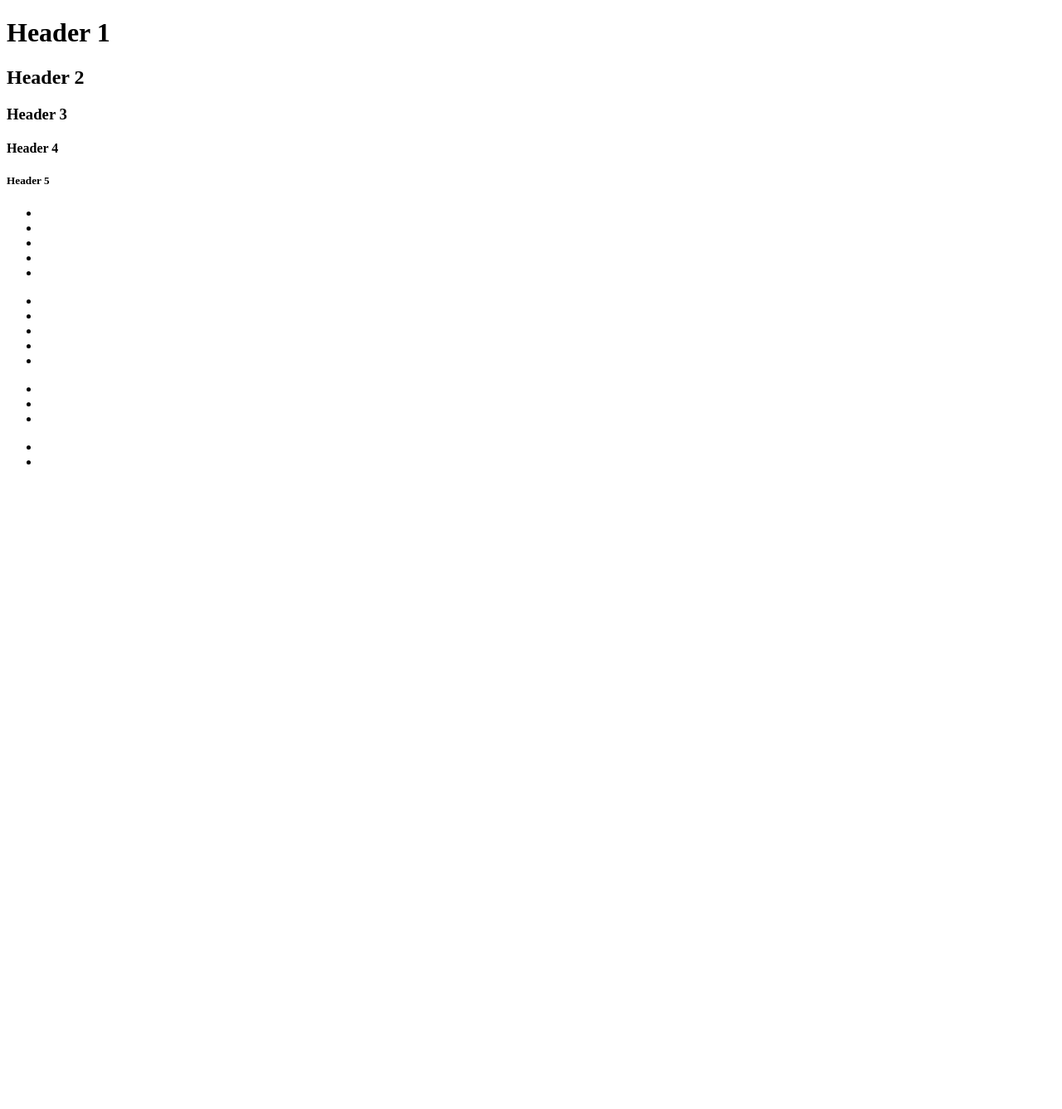
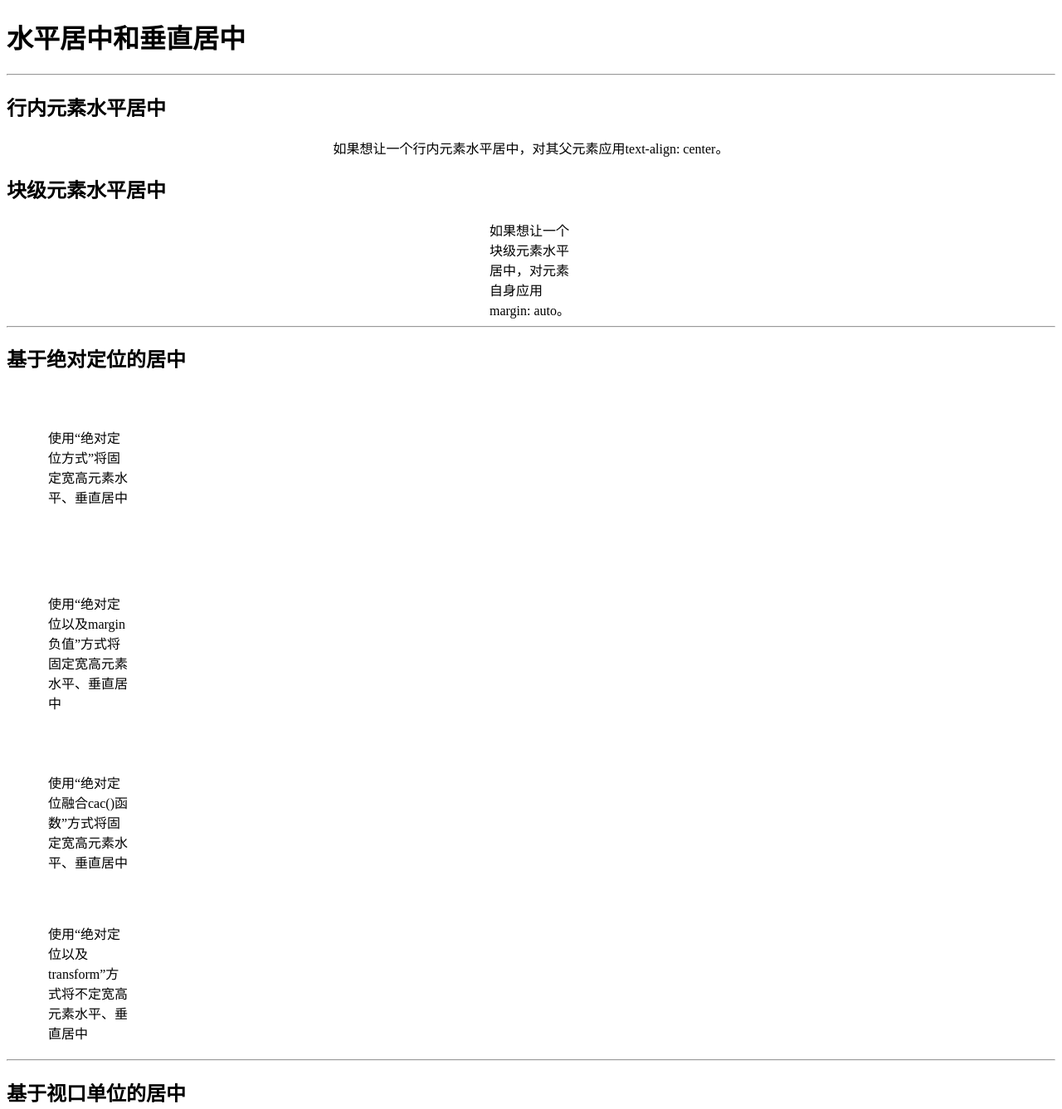
Before and after one commit to winsycwen/hello-world, a website: page index.html in a window 1280 px wide. Shown: the top 1337 px of the page at 83% size. Before the commit the page ends 800 px from the top, so only its background shows below. Drawn offline with Linux system fonts and the light colour scheme.

Commit message:
feat(index.html): css居中
使用各种方法使行内/块级元素水平/垂直居中

```diff
--- a/index.html
+++ b/index.html
@@ -3,44 +3,111 @@
 
 <head>
     <meta charset="UTF-8">
-    <title>Document</title>
+    <title>水平居中和垂直居中</title>
+    <style type="text/css">
+    .inline-horizontal-center {
+        text-align: center;
+    }
+
+    .block-horizontal-center {
+        width: 100px;
+        margin: 0 auto;
+    }
+
+    .vertical-center-0,
+    .vertical-center-1,
+    .vertical-center-2,
+    .vertical-center-3,
+    .vertical-center-4 {
+        position: relative;
+        width: 200px;
+        height: 200px;
+    }
+
+    .vertical-center-0 p {
+        position: absolute;
+        left: 0;
+        right: 0;
+        bottom: 0;
+        top: 0;
+        margin: auto;
+        width: 100px;
+        height: 108px;
+    }
+    .vertical-center-1 p {
+        position: absolute;
+        left: 50%;
+        top: 50%;
+        margin-left: -50px;
+        margin-top: -54px;
+        width: 100px;
+        height: 108px;
+    }
+    .vertical-center-2 p {
+        position: absolute;
+        left: calc(50% - 50px); /* calc()函数中%是根据父元素的宽度计算 */
+        top: calc(50% - 54px);
+        width: 100px;
+        height: 108px;
+    }
+    .vertical-center-3 p {
+        position: absolute;
+        left: 50%;
+        top: 50%;
+        transform: translate(-50%, -50%);
+    }
+    .vertical-center-4 p {
+        width: 100px;
+        margin: 50vh auto 0;
+        transform: translateY(-50%);
+    }
+    .vertical-center-5 {
+        display: flex;
+        min-height: 200px;
+    }
+    .vertical-center-5 p {
+        margin: auto;
+    }
+    </style>
 </head>
 
 <body>
-    <ul class="item1"></ul>
-    <ul class="item2"></ul>
-    <ul class="item3"></ul>
-    <ul class="item4"></ul>
-    <ul class="item5"></ul>
-    <h1 class="title1">Header 1</h1>
-    <h2 class="title2">Header 2</h2>
-    <h3 class="title3">Header 3</h3>
-    <h4 class="title4">Header 4</h4>
-    <h5 class="title5">Header 5</h5>
-    <ul>
-        <li class="item001"></li>
-        <li class="item002"></li>
-        <li class="item003"></li>
-        <li class="item004"></li>
-        <li class="item005"></li>
-    </ul>
-    <ul>
-        <li class="item3"></li>
-        <li class="item4"></li>
-        <li class="item5"></li>
-        <li class="item6"></li>
-        <li class="item7"></li>
-    </ul>
-    <ul>
-        <li class="item2"></li>
-        <li class="item3"></li>
-        <li class="item4"></li>
-    </ul>
+    <h1>水平居中和垂直居中</h1>
+    <hr>
 
-    <ul>
-        <li class="item6"></li>
-        <li class="item5"></li>
-    </ul>
+    <h2>行内元素水平居中</h2>
+    <div class="inline-horizontal-center">
+        <span>如果想让一个行内元素水平居中，对其父元素应用text-align: center。</span>
+    </div>
+    <h2>块级元素水平居中</h2>
+    <div class="block-horizontal-center">如果想让一个块级元素水平居中，对元素自身应用margin: auto。</div>
+    <hr>
+
+    <h2>基于绝对定位的居中</h2>
+    <div class="vertical-center-0">
+        <p>使用“绝对定位方式”将固定宽高元素水平、垂直居中</p>
+    </div>
+    <div class="vertical-center-1">
+        <p>使用“绝对定位以及margin负值”方式将固定宽高元素水平、垂直居中</p>
+    </div>
+    <div class="vertical-center-2">
+        <p>使用“绝对定位融合cac()函数”方式将固定宽高元素水平、垂直居中</p>
+    </div>
+    <div class="vertical-center-3">
+        <p>使用“绝对定位以及transform”方式将不定宽高元素水平、垂直居中</p>
+    </div>
+    <hr>
+
+    <h2>基于视口单位的居中</h2>
+    <div class="vertical-center-4">
+        <p>使用“视口单位vh以及transform”方式将固定宽度的元素水平、垂直居中(它只适用于在视口中居中的场景)</p>
+    </div>
+    <hr>
+
+    <h2>基于FlexBox的居中</h2>
+    <div class="vertical-center-5">
+        <p>使用“FlexBox”的方式将元素居中</p>
+    </div>
 </body>
 
 </html>
--- a/package.json
+++ b/package.json
@@ -4,7 +4,8 @@
   "description": "",
   "main": "index.js",
   "dependencies": {
-    "commitizen": "^2.8.2"
+    "commitizen": "^2.8.2",
+    "conventional-changelog": "^1.1.0"
   },
   "devDependencies": {
     "commitizen": "^2.8.2",
```
